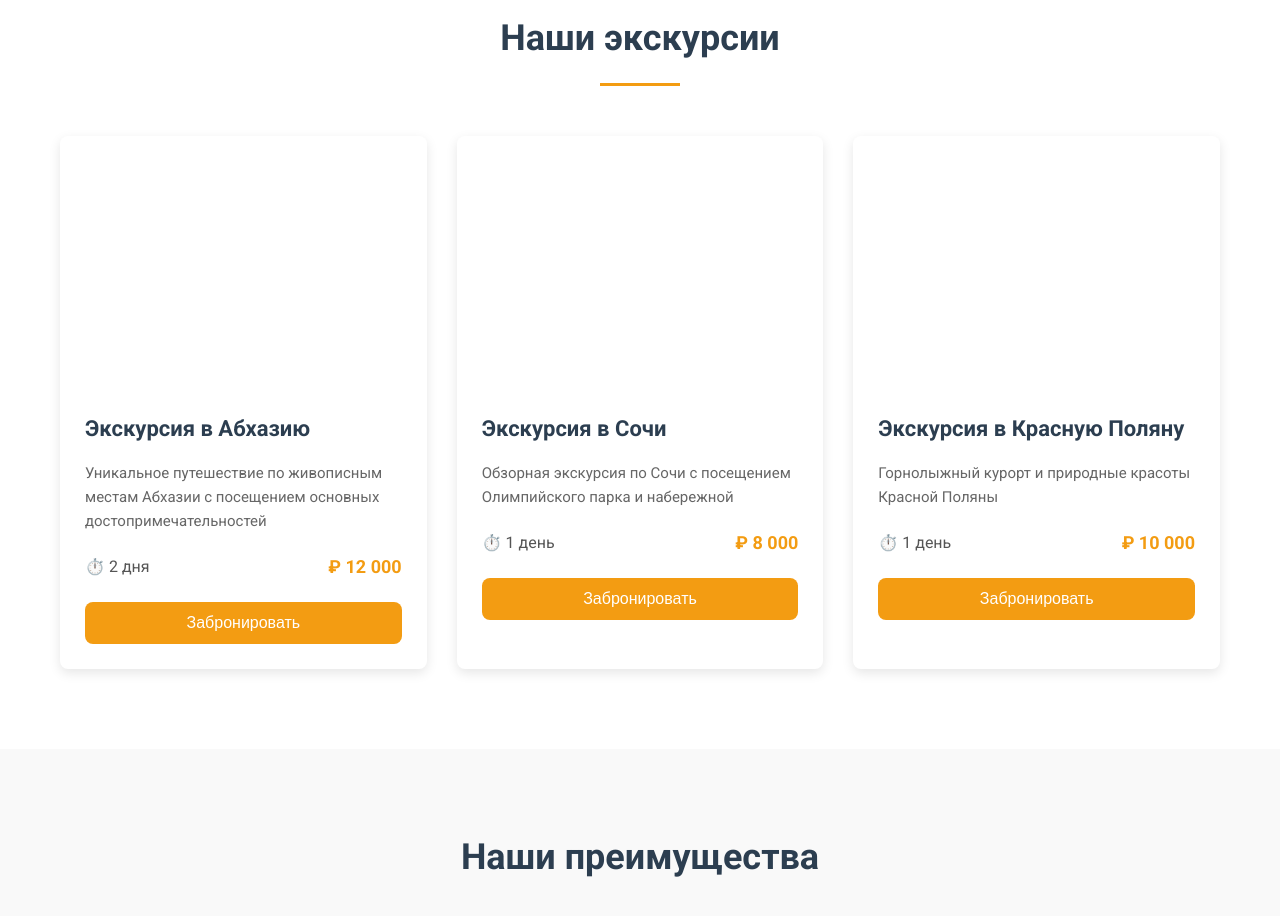
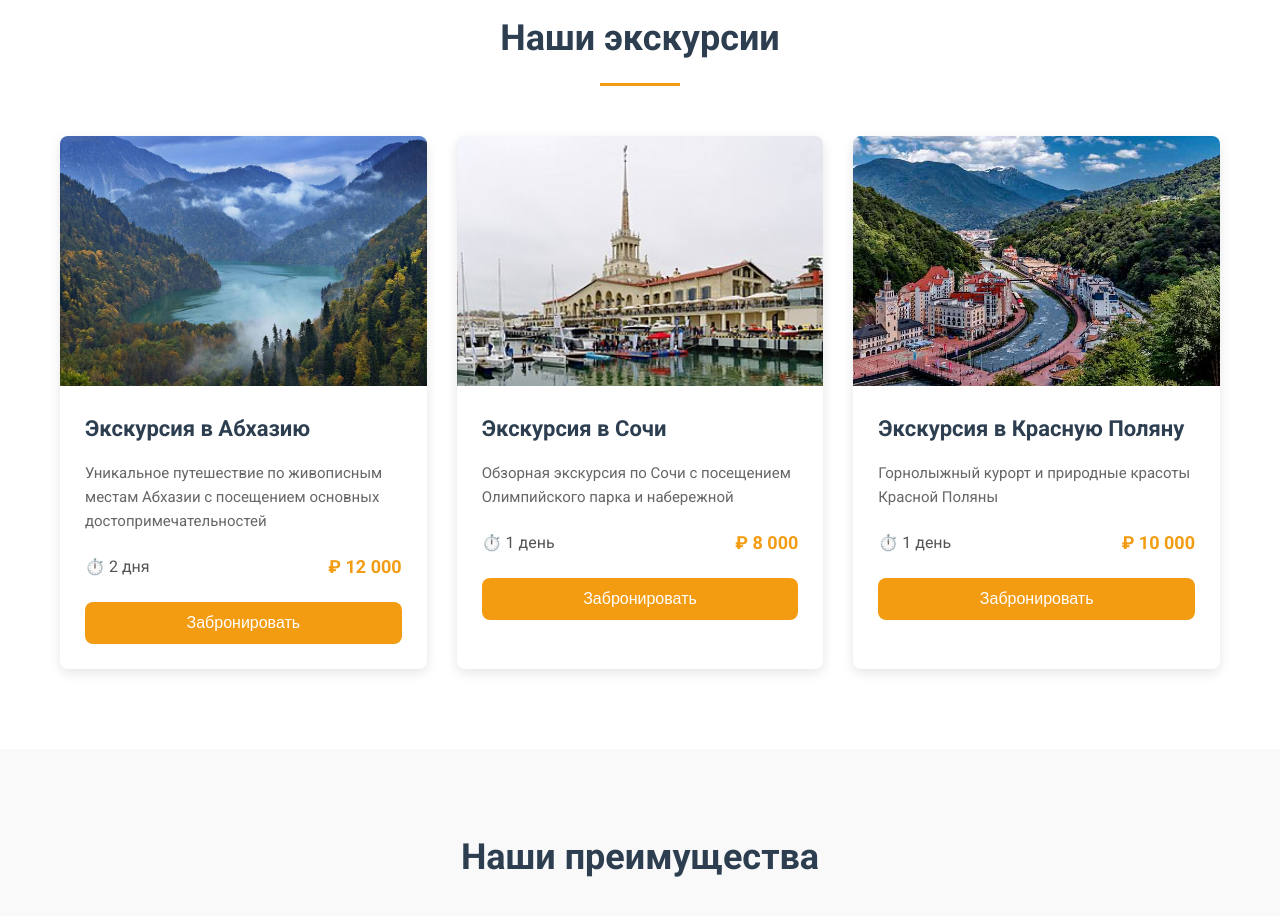
Before and after one commit to enakinsky/project1, a website: page index.html in a window 1280 px wide. Shown: the part 940-1856 px from the top of the page. Drawn offline with Linux system fonts and the light colour scheme.

Commit message:
Update index.html

```diff
--- a/index.html
+++ b/index.html
@@ -41,7 +41,7 @@
                 <h2>Наши экскурсии</h2>
                 <div class="tours-grid">
                     <div class="tour-card">
-                        <div class="tour-image" style="background-image: url('abkhazia-tour.jpg');"></div>
+                        <div class="tour-image" style="background-image: url('img/abkhazia-tour.jpeg');"></div>
                         <div class="tour-content">
                             <h3>Экскурсия в Абхазию</h3>
                             <p class="tour-description">Уникальное путешествие по живописным местам Абхазии с посещением основных достопримечательностей</p>
@@ -54,7 +54,7 @@
                     </div>
 
                     <div class="tour-card">
-                        <div class="tour-image" style="background-image: url('sochi-tour.jpg');"></div>
+                        <div class="tour-image" style="background-image: url('img/sochi-tour.jpg');"></div>
                         <div class="tour-content">
                             <h3>Экскурсия в Сочи</h3>
                             <p class="tour-description">Обзорная экскурсия по Сочи с посещением Олимпийского парка и набережной</p>
@@ -67,7 +67,7 @@
                     </div>
 
                     <div class="tour-card">
-                        <div class="tour-image" style="background-image: url('krasnaya-polyana-tour.jpg');"></div>
+                        <div class="tour-image" style="background-image: url('img/krasnaya-polyana-tour.jpg');"></div>
                         <div class="tour-content">
                             <h3>Экскурсия в Красную Поляну</h3>
                             <p class="tour-description">Горнолыжный курорт и природные красоты Красной Поляны</p>
```
